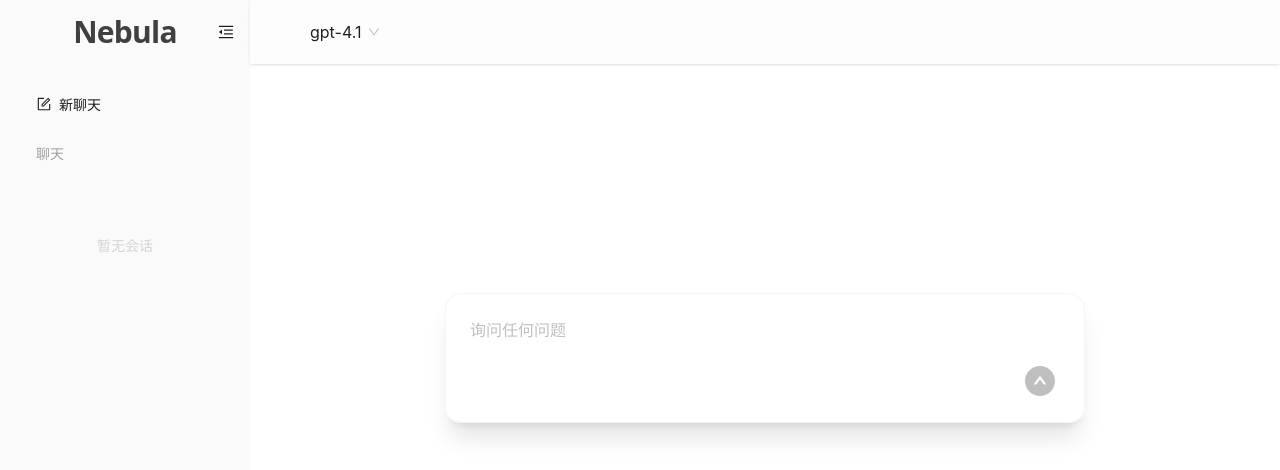
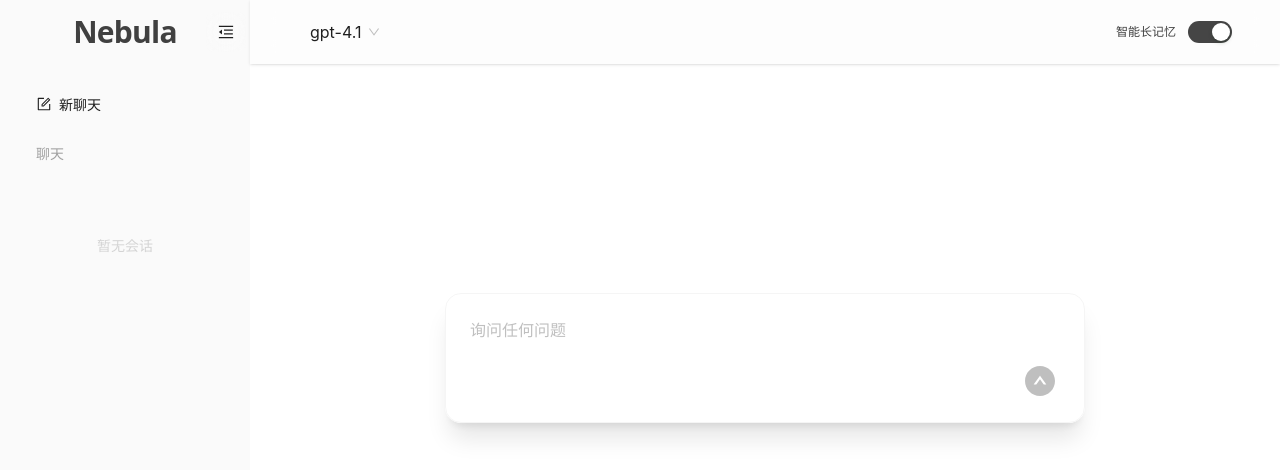
Before and after one commit to leafstark/nebula, a React (Vite) app: page / in a window 1280 px wide. Shown: the top 470 px of the page. Built offline with nearby package versions, Linux system fonts and the light colour scheme.

Commit message:
swirchUI

```diff
--- a/src/App.tsx
+++ b/src/App.tsx
@@ -1,6 +1,6 @@
 import { useState, useEffect } from "react"
-import { Select, Switch, Layout, Button } from "antd"
-// import "antd/dist/reset.css"
+import { Select, Layout, Button, Switch } from "antd"
+
 import SessionList from "./components/SessionList"
 import ChatWindow from "./components/ChatWindow"
 import ChatInput from "./components/ChatInput"
@@ -25,7 +25,8 @@ function App() {
   // 智能长记忆模式开关
   const [useSummary, setUseSummary] = useState(true)
   // 聊天输入与发送
-  const { input, setInput, handleSend, isStreaming, stopStream } = useChatStream({
+  const { input, setInput, handleSend, isStreaming, stopStream } =
+    useChatStream({
       sessions,
       setSessions,
       activeSessionId,
@@ -262,12 +263,24 @@ function App() {
               options={MODEL_LIST.map((m) => ({ label: m, value: m }))}
             />
           </div>
-          {/* <Switch
+          {/* 极简风格：文字与开关分离，基于 Antd Switch 二次封装，纯 Tailwind 控制外观 */}
+          <div className="flex items-center gap-3">
+            <span className="text-xs text-neutral-700 font-medium select-none">
+              智能长记忆
+            </span>
+            <Switch
               checked={useSummary}
               onChange={setUseSummary}
-            checkedChildren="智能长记忆"
-            unCheckedChildren="关闭"
-          /> */}
+              checkedChildren={null}
+              unCheckedChildren={null}
+              className={
+                `border-neutral-200 shadow-none ` +
+                (useSummary
+                  ? '!bg-neutral-900/80'
+                  : '!bg-neutral-200/80')
+              }
+            />
+          </div>
         </Layout.Header>
         {/* 主体区域 */}
         <Layout.Content className="flex-1 flex flex-col">
```
Also changed, not shown: src/minimal-switch.css (added). Lines whose indentation alone changed are shown as unchanged.
